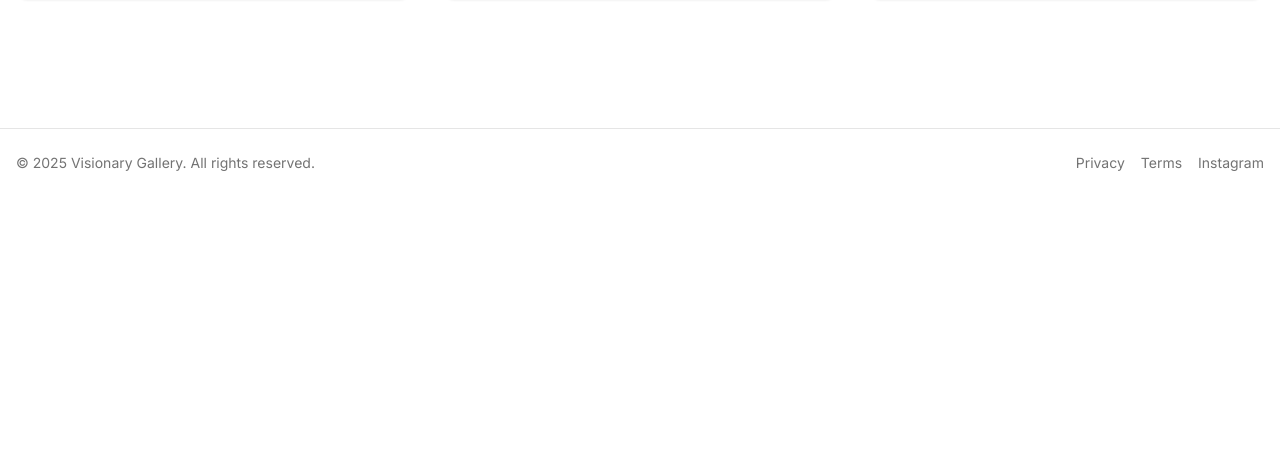
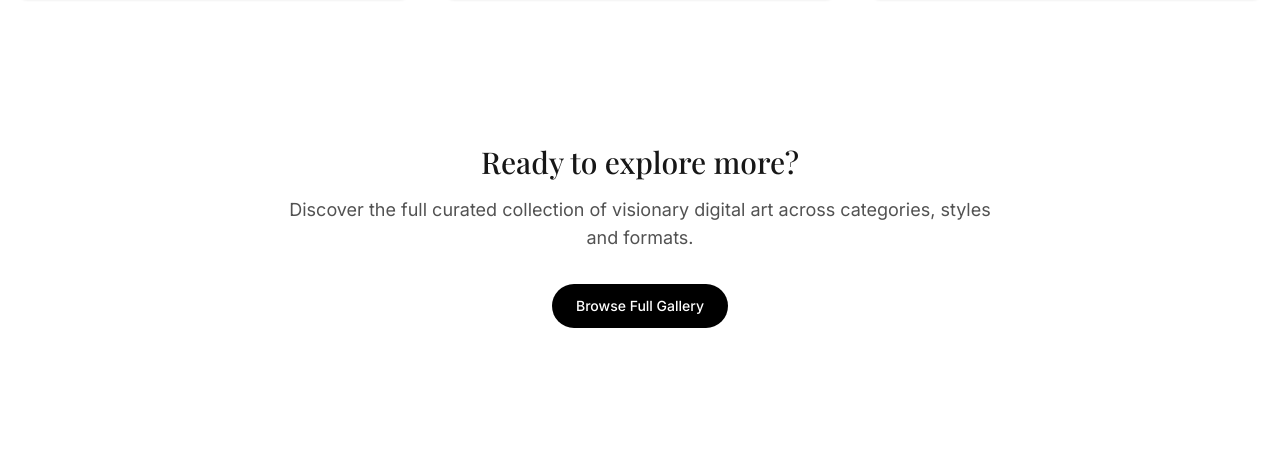
Before and after one commit to quim-romero/visionary-gallery, a React (Vite) app: page / in a window 1280 px wide. Shown: the part 1337-1795 px from the top of the page. Before the commit the page ends 1534 px from the top, so only its background shows below. Built offline with nearby package versions, Linux system fonts and the light colour scheme.

Commit message:
Adding call to action

```diff
--- /dev/null
+++ b/src/components/CallToAction.jsx
@@ -0,0 +1,28 @@
+import { Link } from "react-router-dom";
+import { motion } from "framer-motion";
+
+export default function CallToAction() {
+  return (
+    <motion.section
+      className="px-4 py-20 max-w-3xl mx-auto text-center"
+      initial={{ opacity: 0, y: 20 }}
+      whileInView={{ opacity: 1, y: 0 }}
+      viewport={{ once: true }}
+      transition={{ duration: 0.6 }}
+    >
+      <h3 className="text-2xl md:text-3xl font-display mb-4">
+        Ready to explore more?
+      </h3>
+      <p className="text-lg text-neutral-600 dark:text-neutral-400 mb-8">
+        Discover the full curated collection of visionary digital art across categories, styles and formats.
+      </p>
+
+      <Link
+        to="/gallery"
+        className="inline-block px-6 py-3 bg-black text-white dark:bg-white dark:text-black rounded-full text-sm font-medium transition-colors hover:opacity-90"
+      >
+        Browse Full Gallery
+      </Link>
+    </motion.section>
+  );
+}
--- a/src/pages/Home.jsx
+++ b/src/pages/Home.jsx
@@ -1,6 +1,7 @@
 import { motion } from "framer-motion";
 import { Helmet } from "react-helmet";
 import FeaturedWorks from "../components/FeaturedWorks";
+import CallToAction from "../components/CallToAction";
 
 export default function Home() {
   return (
@@ -29,6 +30,7 @@ export default function Home() {
         </section>
 
         <FeaturedWorks />
+        <CallToAction />
       </motion.main>
     </>
   );
```
